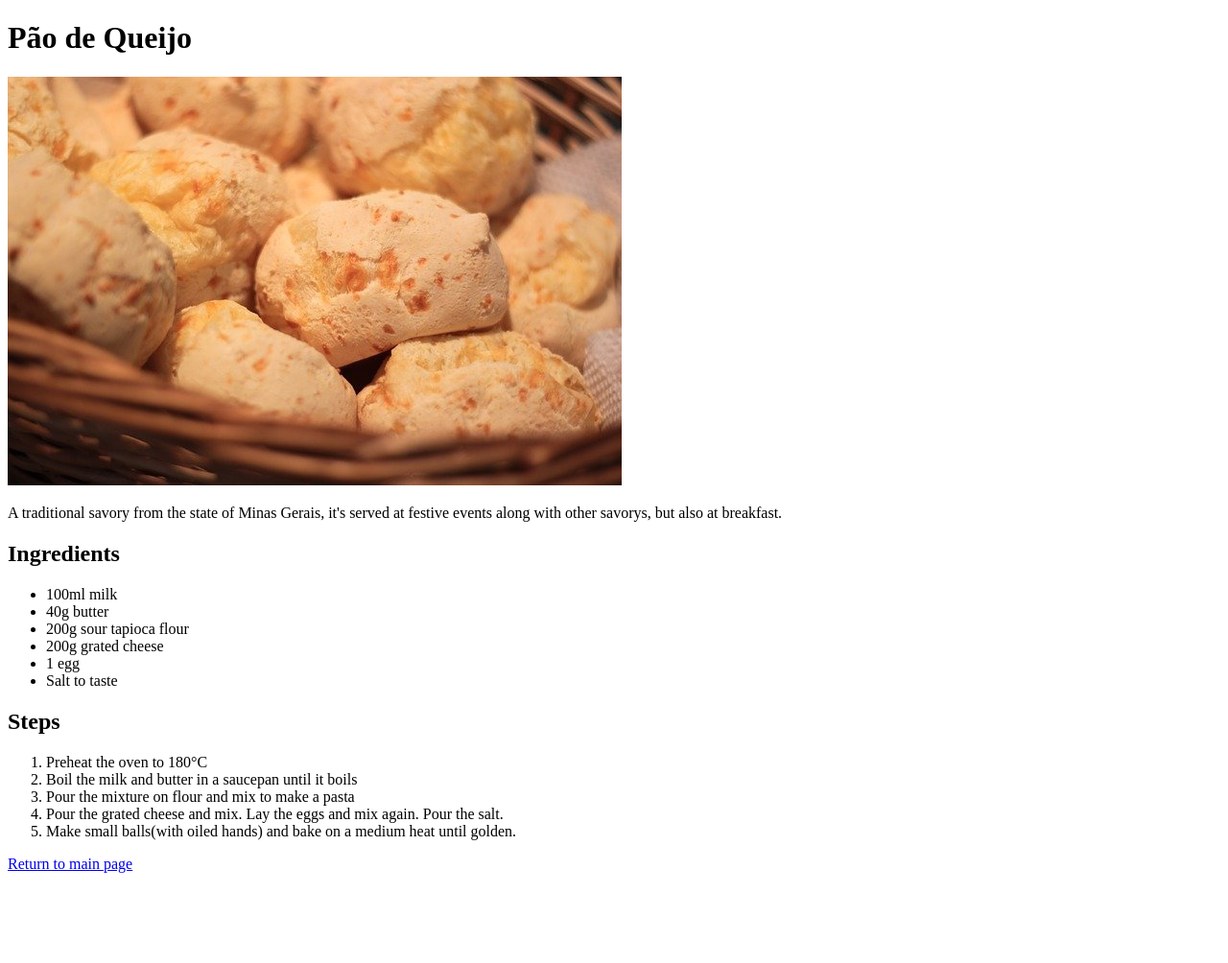
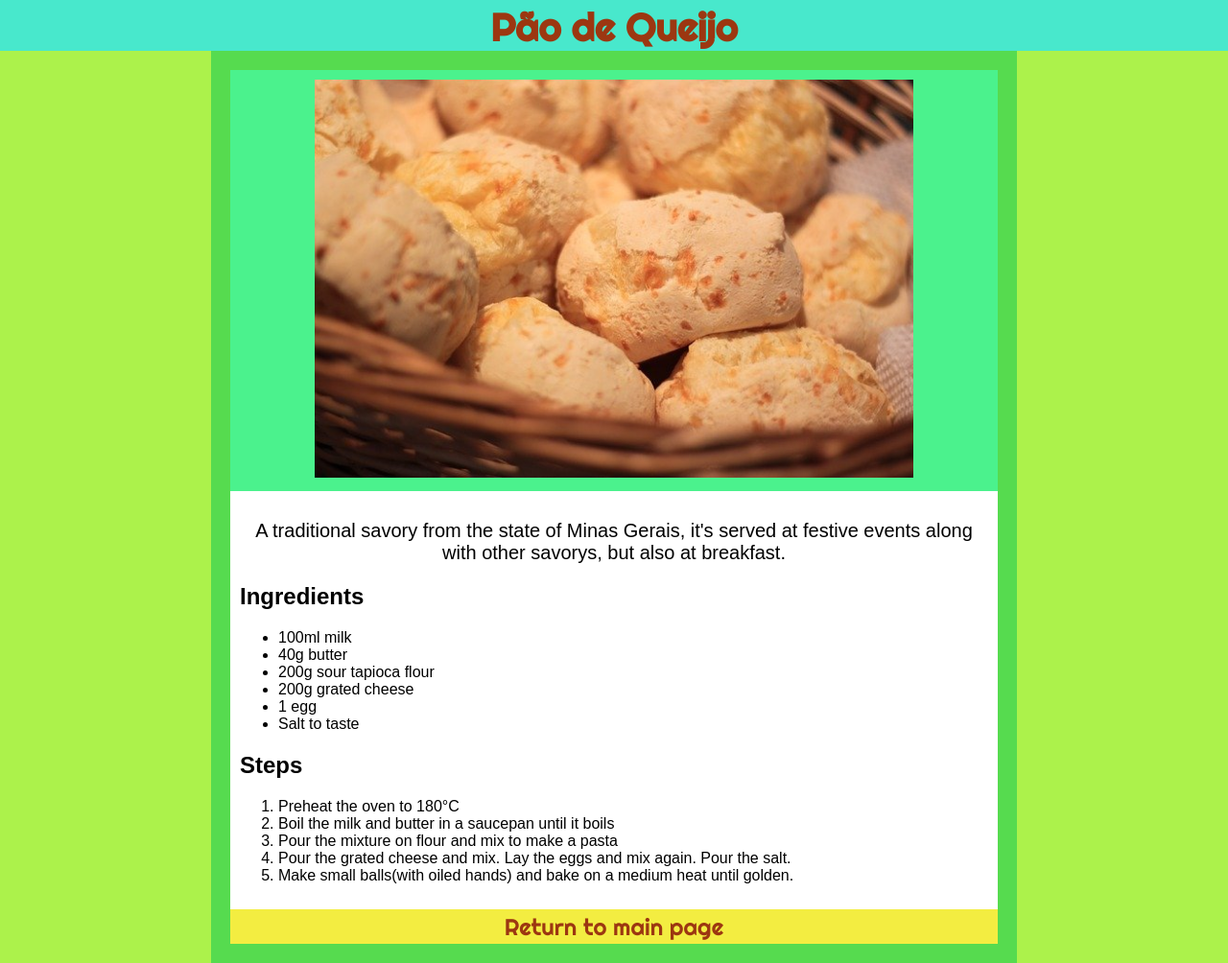
Before and after one commit to edu2907/odin-recipes, a plain HTML site: page recipes/pao_de_queijo.html in a window 1280 px wide. Shown: the whole page at 96% size. Before the commit the page ends 918 px from the top, so only its background shows below. Drawn offline with Linux system fonts and the light colour scheme.

Commit message:
Add pao_de_queijo.css and edit pao_de_queijo.html

```diff
--- a/recipes/pao_de_queijo.html
+++ b/recipes/pao_de_queijo.html
@@ -5,10 +5,15 @@
     <meta http-equiv="X-UA-Compatible" content="IE=edge">
     <meta name="viewport" content="width=device-width, initial-scale=1.0">
     <title>Pão de Queijo | Brazilian Savory and Sweets</title>
+    <link rel="stylesheet" href="style_recipes/pao_de_queijo.css">
 </head>
 <body>
+    <header>
         <h1>Pão de Queijo</h1>
-    <img src="../img_recipes/pao_de_queijo.jpg" alt="pão de queijo in a basket">
+    </header>
+    <main>
+        <div id="recipe_img"><img src="../img_recipes/pao_de_queijo.jpg" alt="pão de queijo in a basket"></div>
+        <div id="text">
             <p>
                 A traditional savory from the state of Minas Gerais, it's served at festive events along with other savorys, but also at breakfast.
             </p>
@@ -29,6 +34,8 @@
                <li>Pour the grated cheese and mix. Lay the eggs and mix again. Pour the salt.</li>
                <li>Make small balls(with oiled hands) and bake on a medium heat until golden.</li>
             </ol>
+        </div>
         <a href="../index.html">Return to main page</a>
+    </main>
 </body>
 </html>
--- /dev/null
+++ b/recipes/style_recipes/pao_de_queijo.css
@@ -0,0 +1,69 @@
+@import url('https://fonts.googleapis.com/css2?family=Righteous&display=swap');
+
+:root {
+--background-green: #ACF24B;
+--link-yellow: #f3ed41;
+--strong-brown: #9C3711;
+--mainback-green: #56DB4F;
+--imgback-blue: #4BF28D;
+--header-blue: #48E8CC;
+}
+
+
+body {
+    background-color: var(--background-green);
+    margin: 0px;
+}
+
+header {
+    background-color: var(--header-blue);
+    text-align: center;
+    height: auto;
+    padding-top: 20px;
+    margin-top: -8px;
+    margin-bottom: 0px;
+
+}
+header>h1 {
+    color: var(--strong-brown);
+    font-family: Righteous;
+    font-size: 2.5em;
+    margin-top: -8px;
+    margin-bottom: 0px;
+
+}
+
+main {
+    background-color: var(--mainback-green);
+    padding: 20px;
+    max-width: 800px;
+    margin: auto;
+}
+
+div#recipe_img {
+    background-color: var(--imgback-blue);
+    padding: 10px;
+    text-align: center;
+}
+img {
+    width:80%;
+}
+
+div#text {
+    background-color: white;
+    font-family: Arial, Helvetica, sans-serif;
+    padding: 10px;
+}
+div#text p {
+text-align: center;
+font-size: 20px;
+}
+a {
+  background-color: var(--link-yellow);
+  color: var(--strong-brown);
+  font: 1.5em Righteous;
+  padding: 3px;
+  display: block;
+  text-decoration: none;
+  text-align: center;
+}
```
Lines whose indentation alone changed are shown as unchanged.
